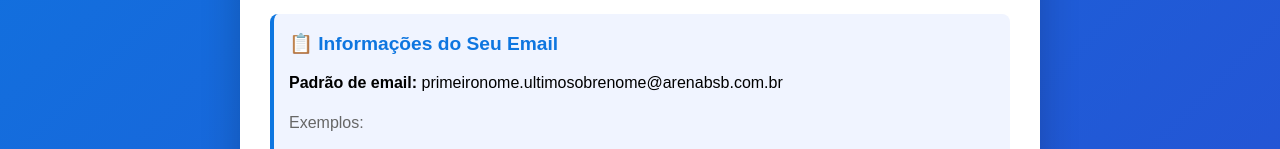
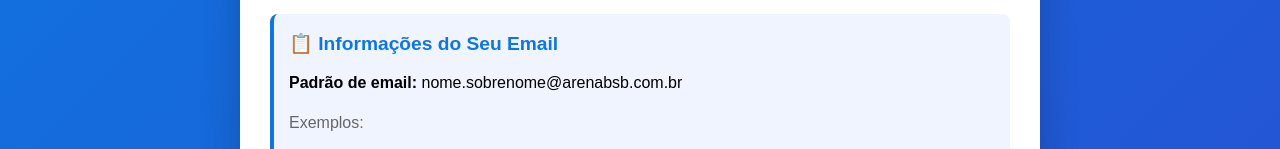
Before and after one commit to Victor-Fiuza/primeiroacesso, a plain HTML site: page index.html in a window 1280 px wide. Shown: the part 408-557 px from the top of the page. Drawn offline with Linux system fonts and the light colour scheme.

Commit message:
Update index.html

```diff
--- a/index.html
+++ b/index.html
@@ -416,7 +416,7 @@
         <div class="content">
             <div class="info-box">
                 <h3>📋 Informações do Seu Email</h3>
-                <p><strong>Padrão de email:</strong> primeironome.ultimosobrenome@arenabsb.com.br</p>
+                <p><strong>Padrão de email:</strong> nome.sobrenome@arenabsb.com.br</p>
                 <p style="margin: 15px 0; color: #666;">Exemplos:</p>
                 <div class="email-example">joao.silva@arenabsb.com.br</div>
                 <div class="email-example">maria.santos@arenabsb.com.br</div>
```
